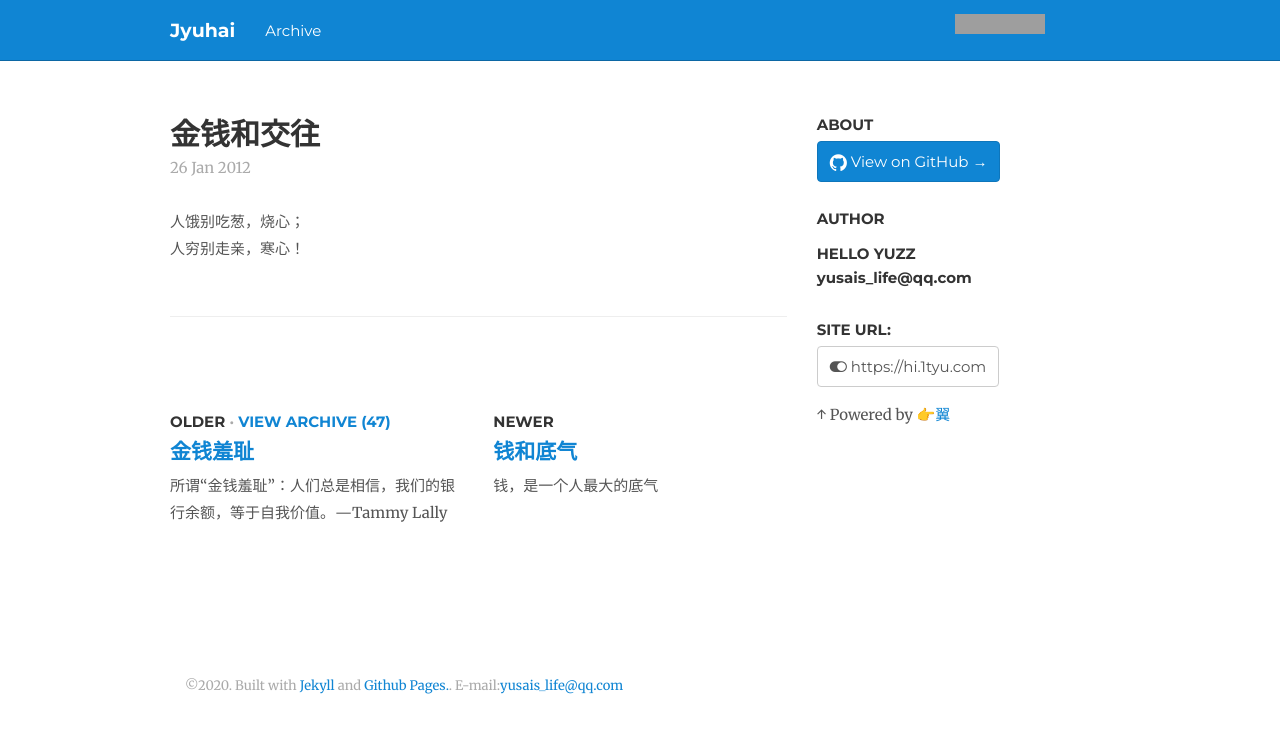
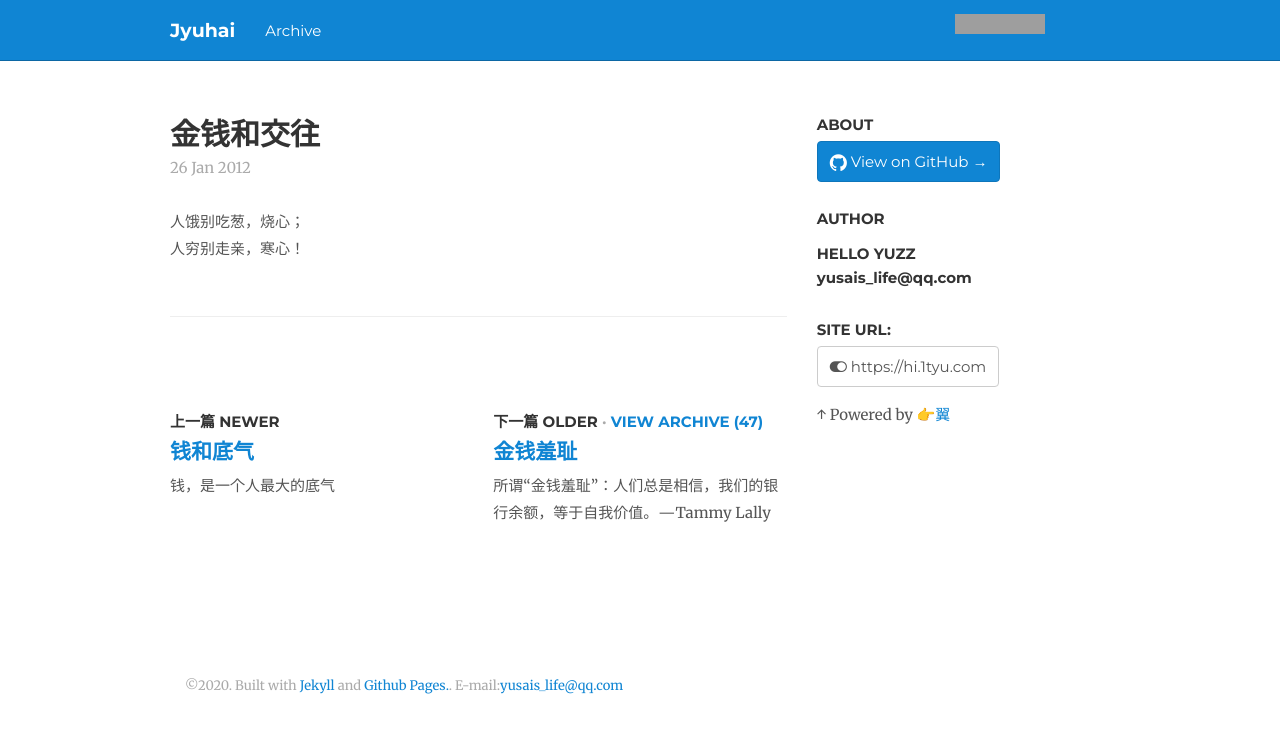
Before and after one commit to helloyuzz/me.wgrib2.com, a Jekyll site: the page built from _posts/2012-01-26-Friendship.md, in a window 1280 px wide. Shown: the top 733 px of the page. Built offline with Jekyll 4.4.1, drawn with Linux system fonts in a browser that asks for light colours; nearby versions of some CDN libraries; emoji names are drawn with the system emoji font; comment, search, counter and statistics services are not loaded; grey boxes are pictures that could not be loaded.

Commit message:
Update post.html

```diff
--- a/_layouts/post.html
+++ b/_layouts/post.html
@@ -15,21 +15,10 @@ layout: default
 {% if site.data.theme.show_post_navs %}
   {% if page.previous or page.next %}
     <div class="post-navs row">
-      {% if page.previous %}
-        <div class="col-md-6 post-nav">
-          <h3 class="section-header">
-            Older
-            <span class="text-muted"> &middot; </span>
-            <a href="{{ "/archive" | prepend:site.baseurl }}">View Archive ({{ site.posts.size }})</a>
-          </h3>
-          <h2 class="post-title-link"><a href="{{ page.previous.url | prepend:site.baseurl }}">{{ page.previous.title }}</a></h2>
-          {{ page.previous.excerpt | markdownify }}
-        </div>
-      {% endif %}
       {% if page.next %}
         <div class="col-md-6 post-nav">
           <h3 class="section-header">
-            Newer
+           上一篇 Newer
             {% unless page.previous %}
               <span class="text-muted"> &middot; </span>
               <a href="{{ "/archive" | prepend:site.baseurl }}">View Archive ({{ site.posts.size }})</a>
@@ -39,6 +28,17 @@ layout: default
           {{ page.next.excerpt | markdownify }}
         </div>
       {% endif %}
+      {% if page.previous %}
+        <div class="col-md-6 post-nav">
+          <h3 class="section-header">
+           下一篇 Older
+            <span class="text-muted"> &middot; </span>
+            <a href="{{ "/archive" | prepend:site.baseurl }}">View Archive ({{ site.posts.size }})</a>
+          </h3>
+          <h2 class="post-title-link"><a href="{{ page.previous.url | prepend:site.baseurl }}">{{ page.previous.title }}</a></h2>
+          {{ page.previous.excerpt | markdownify }}
+        </div>
+      {% endif %}
     </div>
   {% endif %}
 {% endif %}
```
